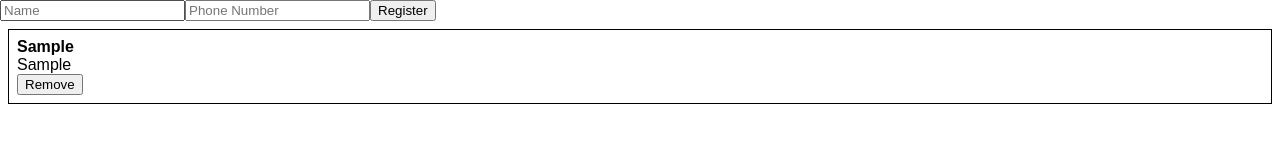
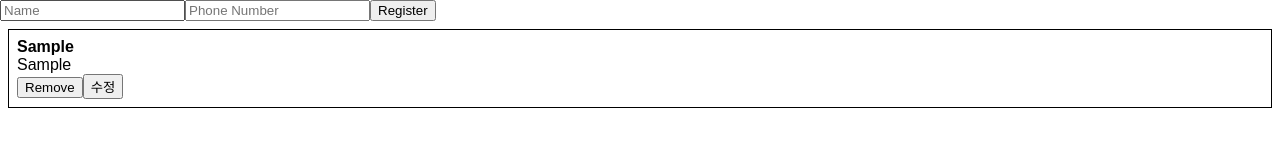
Before and after one commit to bbubbush/react-tutorials, a React (Create React App) app in the folder contact-app/: page / in a window 1280 px wide. Both pictures are taken after typing "Sample", "Sample" into the empty fields and a click on the button "Register". Shown: the top 160 px of the page. Built offline with nearby package versions, Linux system fonts and the light colour scheme.

Commit message:
2018-10-02

```diff
--- a/contact-app/src/App.js
+++ b/contact-app/src/App.js
@@ -29,6 +29,21 @@
     })
   }
 
+  handleUpdate = (id, data) => {
+    const { information } = this.state;
+
+    this.setState({
+      information: information.map(info => {
+        if (info.id === id) {
+          return {
+            id, ...data
+          };
+        }
+        return info;
+      })
+    })
+  }
+
   render() {
     return (
       <div>
@@ -36,6 +51,7 @@
         <PhoneInfoList
           data={this.state.information}
           onRemove={this.handleRemove}
+          onUpdate={this.handleUpdate}
         />
       </div>
     );
--- a/contact-app/src/components/PhoneInfo.js
+++ b/contact-app/src/components/PhoneInfo.js
@@ -1,12 +1,47 @@
-import React, { Component } from 'react';
+import React, { Component, Fragment } from 'react';
 
 class PhoneInfo extends Component{
+    state = {
+        editing: false,
+        name: "",
+        phone: "",
+    };
+
+
     handleRemove = () => {
         const { info, onRemove } = this.props;
         onRemove(info.id);
     }
+
+    handleToggleEdit = () => {
+        const { info, onUpdate } = this.props;
+        console.log(onUpdate);
+        if (this.state.editing) {
+            onUpdate(info.id, {
+                name: this.state.name,
+                phone: this.state.phone,
+            });
+        } else {
+            this.setState({
+                name: info.name,
+                phone: info.phone,
+            });
+        }
+
+        this.setState({
+            editing: !this.state.editing,
+        });
+    };
+
+    handleChange = e => {
+        this.setState({
+            [e.target.name]: e.target.value,
+        });
+    }
+
     render(){
-        const { name, phone, id } = this.props.info;
+        const { name, phone } = this.props.info;
+        const { editing } = this.state;
 
         const style = {
             border: '1px solid black',
@@ -15,11 +50,39 @@
         }
         return(
             <div style={style}>
-                <div><b>{name}</b></div>
-                <div>{phone}</div>
+                {editing ? (
+                        <Fragment>
+                            <div>
+                                <input
+                                    name="name"
+                                    onChange={this.handleChange}
+                                    value={this.state.name}
+                                />
+                            </div>
+                            <div>
+                                <input
+                                    name="phone"
+                                    onChange={this.handleChange}
+                                    value={this.state.phone}
+                                />
+                            </div>
+                        </Fragment>
+                    ) : (
+                        <Fragment>
+                            <div>
+                                <b>{name}</b>
+                            </div>
+                            <div>
+                                {phone}
+                            </div>
+                        </Fragment>
+                    )}
                 <button onClick={this.handleRemove}>Remove</button>
+                <button onClick={this.handleToggleEdit}>
+                    {editing ? "적용" : "수정"}
+                </button>
             </div>
-        )
+        );
     }
 }
 
--- a/contact-app/src/components/PhoneInfoList.js
+++ b/contact-app/src/components/PhoneInfoList.js
@@ -5,12 +5,14 @@
         data: [],
     }
     render() {
-        const { data, onRemove } = this.props;
+        const { data, onRemove, onUpdate } = this.props;
+
         const list = data.map(
             info => (<PhoneInfo
                         info={info}
                         key={info.id}
                         onRemove={onRemove}
+                        onUpdate={onUpdate}
                     />)
         )
         return (
```
